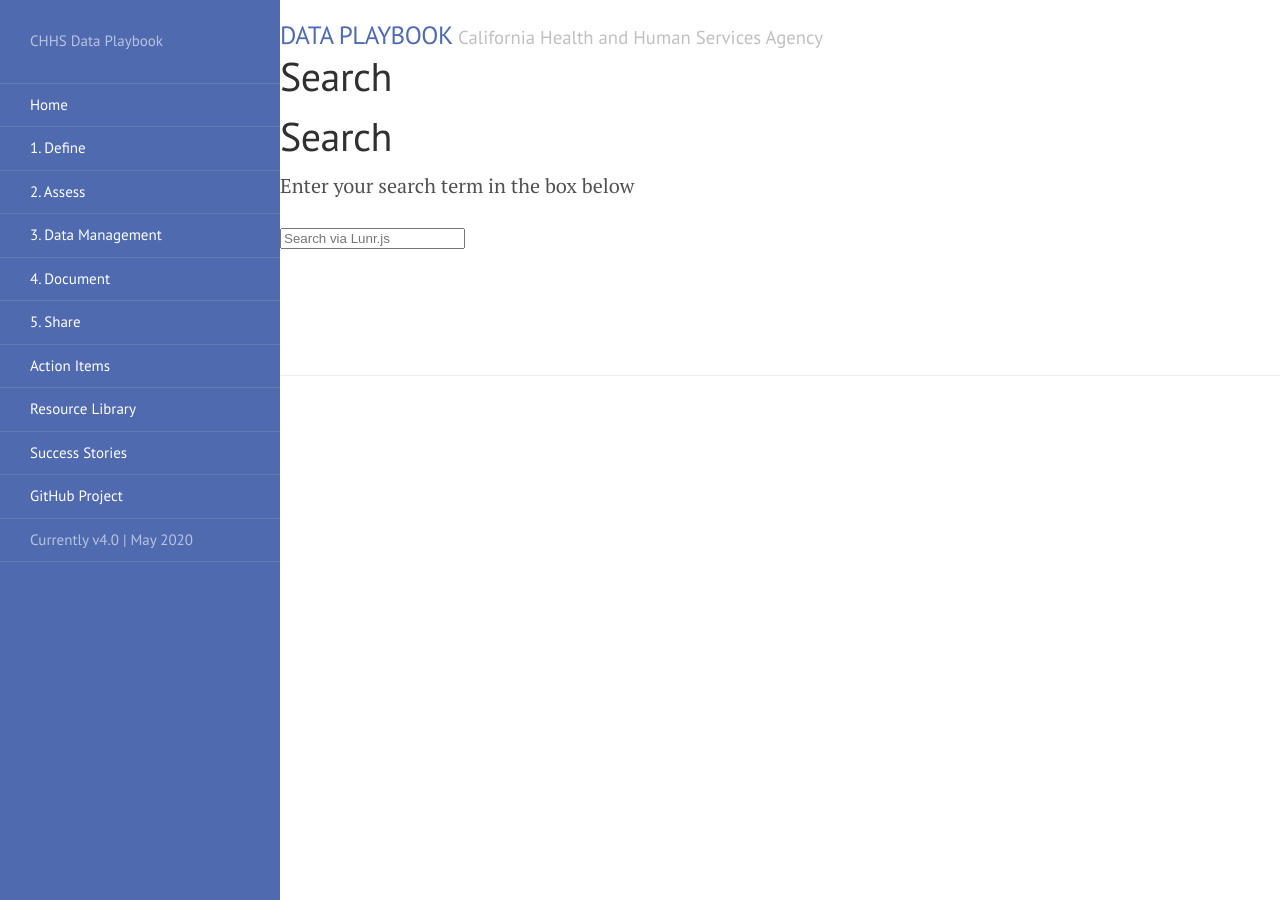
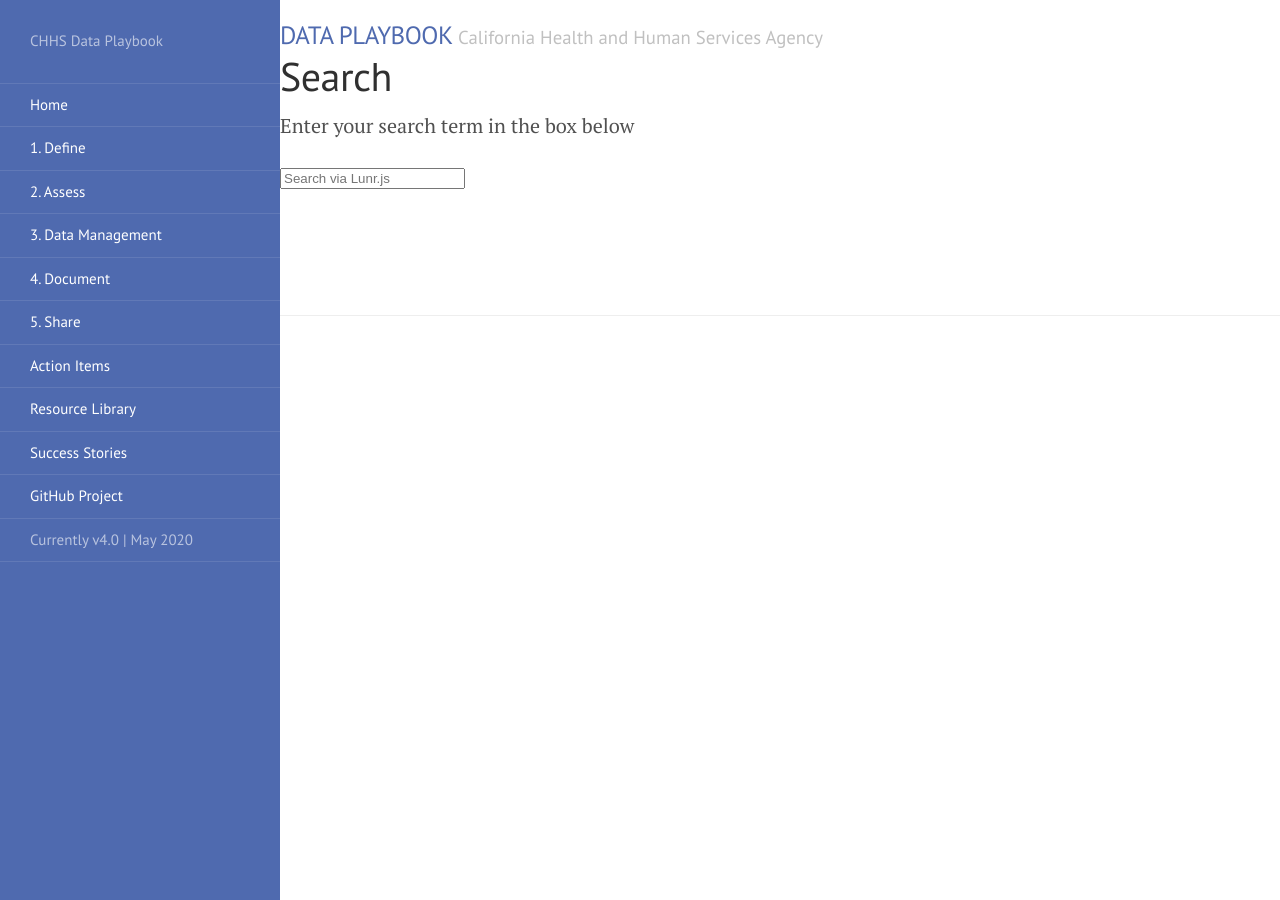
Before and after one commit to chhsdata/dataplaybook, a Jekyll site: the page built from search.md, in a window 1280 px wide. Built offline with Jekyll 4.4.1, drawn with Linux system fonts in a browser that asks for light colours; Markdown is read by kramdown in place of the engine named in the settings.

Commit message:
sidebar layout3

```diff
--- a/_includes/sidebar.html
+++ b/_includes/sidebar.html
@@ -18,10 +18,10 @@
 
     {% assign pages_list = site.pages %}
     {% for node in pages_list %}
-      {% if node.title != null %}
-        {% if node.layout == "page" || node.layout == "post"%}
+      {% if node.title != null %}<!--
+        {% if node.layout == "page" %} -->
           <a class="sidebar-nav-item{% if page.url == node.url %} active{% endif %}" href="{{ site.baseurl }}{{ node.url }}">{{ node.title }}</a>
-        {% endif %}
+        <!-- {% endif %} -->
       {% endif %}
     {% endfor %}
 
--- a/_layouts/post.html
+++ b/_layouts/post.html
@@ -4,7 +4,7 @@ layout: page
 
 <div class="post">
 
-  <h1 class="post-title">{{ page.title }}</h1>
+
   {{ content }}
   {% include search-lunr.html %}
 </div>
```
